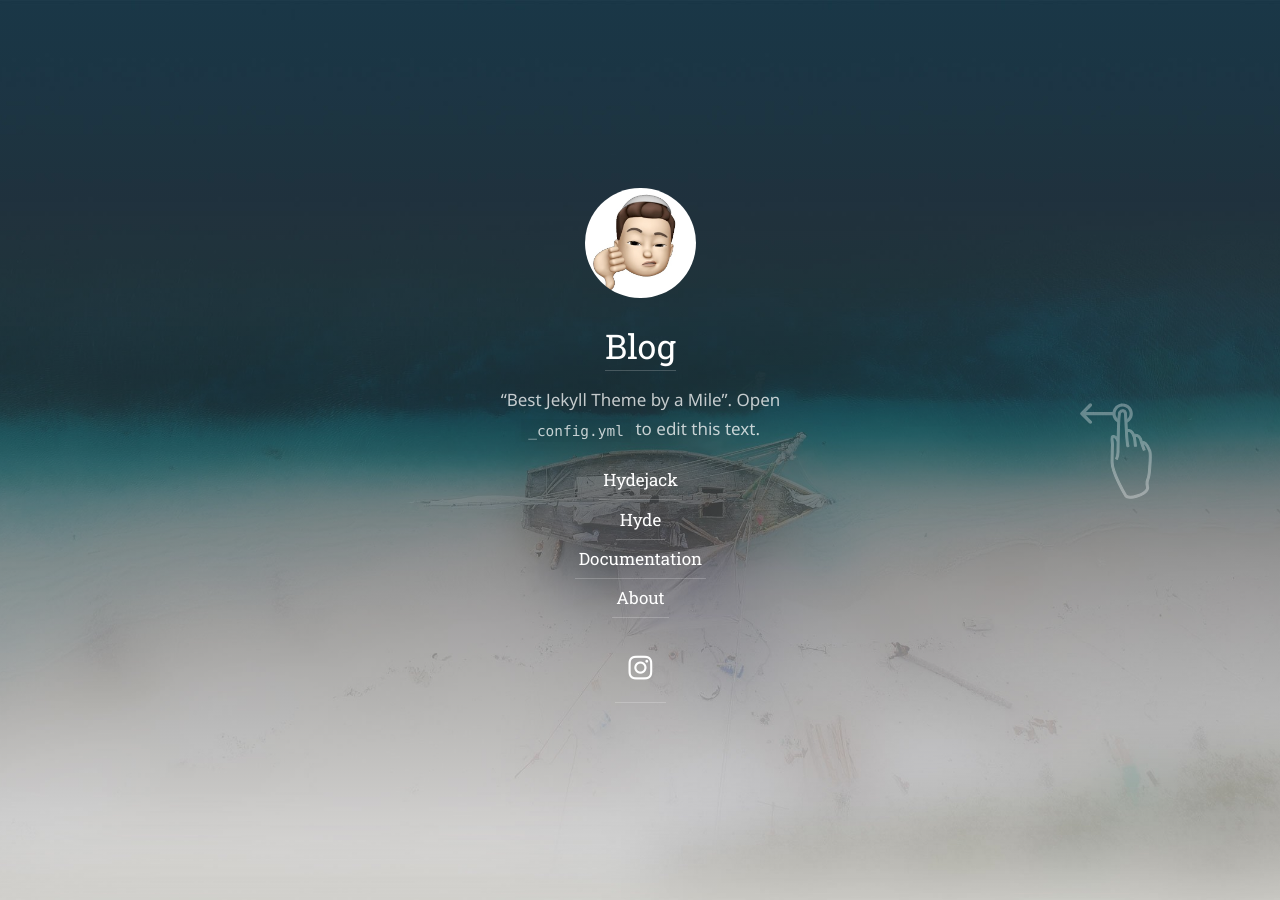
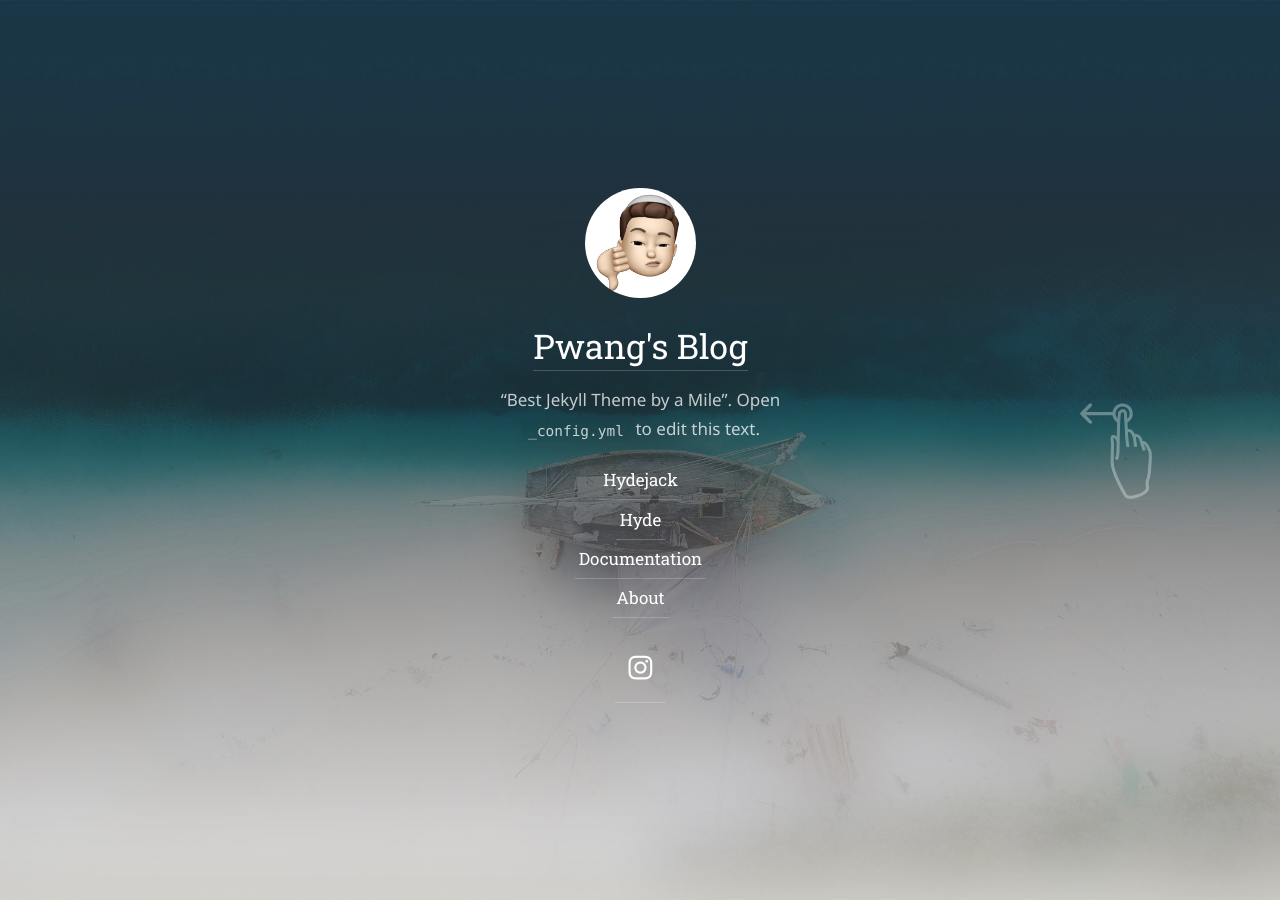
Before and after one commit to exception-kr/exception-kr.github.io, a Jekyll site: the page built from index.html, in a window 1280 px wide. Built offline with Jekyll 4.4.1, drawn with Linux system fonts in a browser that asks for light colours; some web fonts are replaced; the list of posts is cut into pages by our own code.

```diff
--- a/_config.yml
+++ b/_config.yml
@@ -19,7 +19,7 @@ baseurl:               ''
 lang:                  ko-KR
 
 # The title of your blog. Used in the sidebar and the browser tab.
-title:                 Blog
+title:                 Pwang's Blog
 
 # A short description (~150 chars) of the page used for the meta description tag.
 # Can use markdown, but no more than one paragraph (enforced by `>`)
@@ -38,7 +38,7 @@ keywords:              []
 # A (square) logo for your site.
 # If provided, it will be shown at the top of the sidebar.
 # It also used by the `jekyll-seo-tag` plugin.
-logo:                  /assets/icons/owner-profile.jpg
+logo:                  /assets/icons/owner-avatar.jpg
 
 # This should be the same author as first entry in `_data/authors.yml`.
 author:
```
Also changed, not shown: assets/icons/owner-avatar.jpg (added), assets/icons/owner-profile.jpg (deleted).
